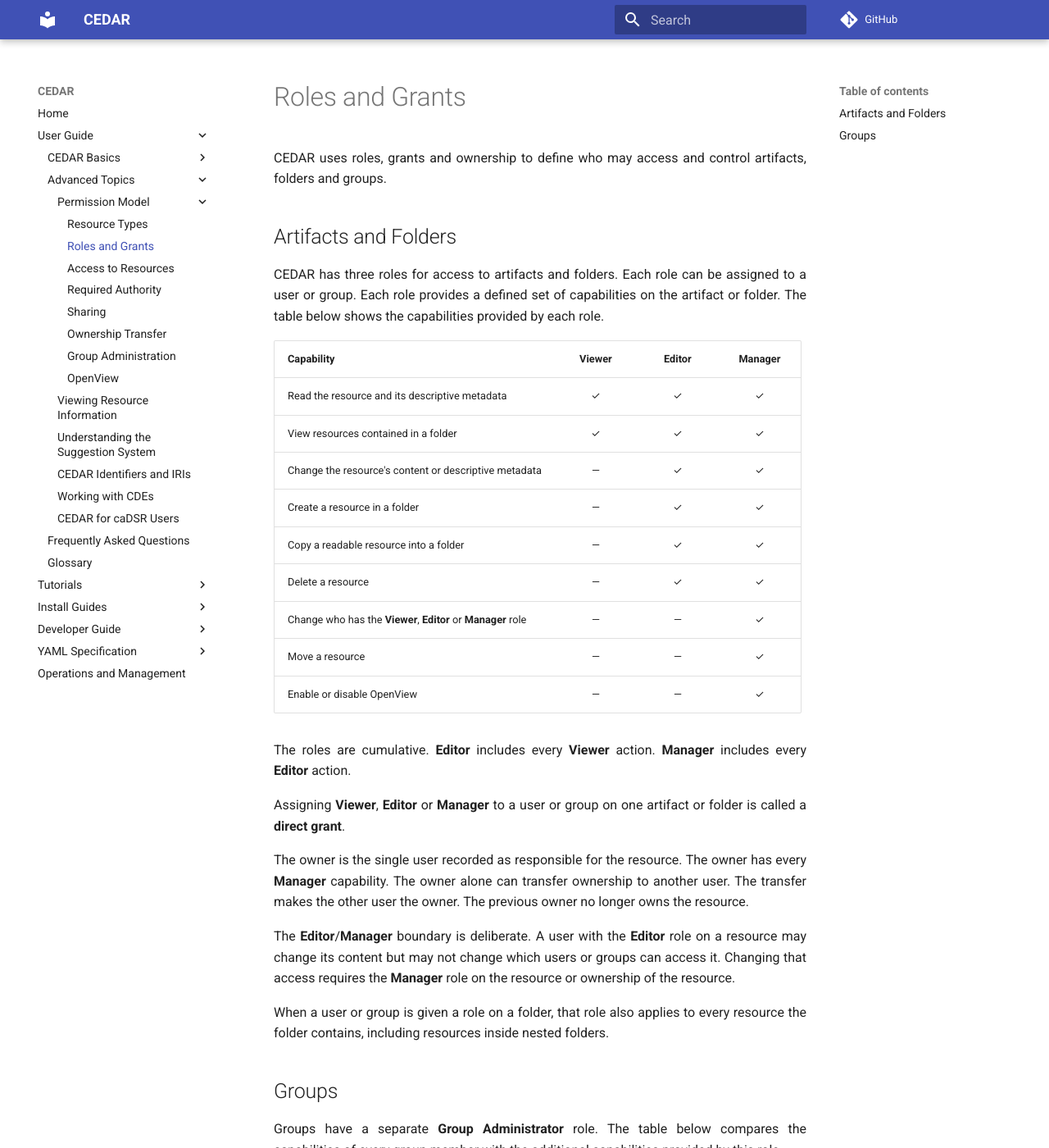
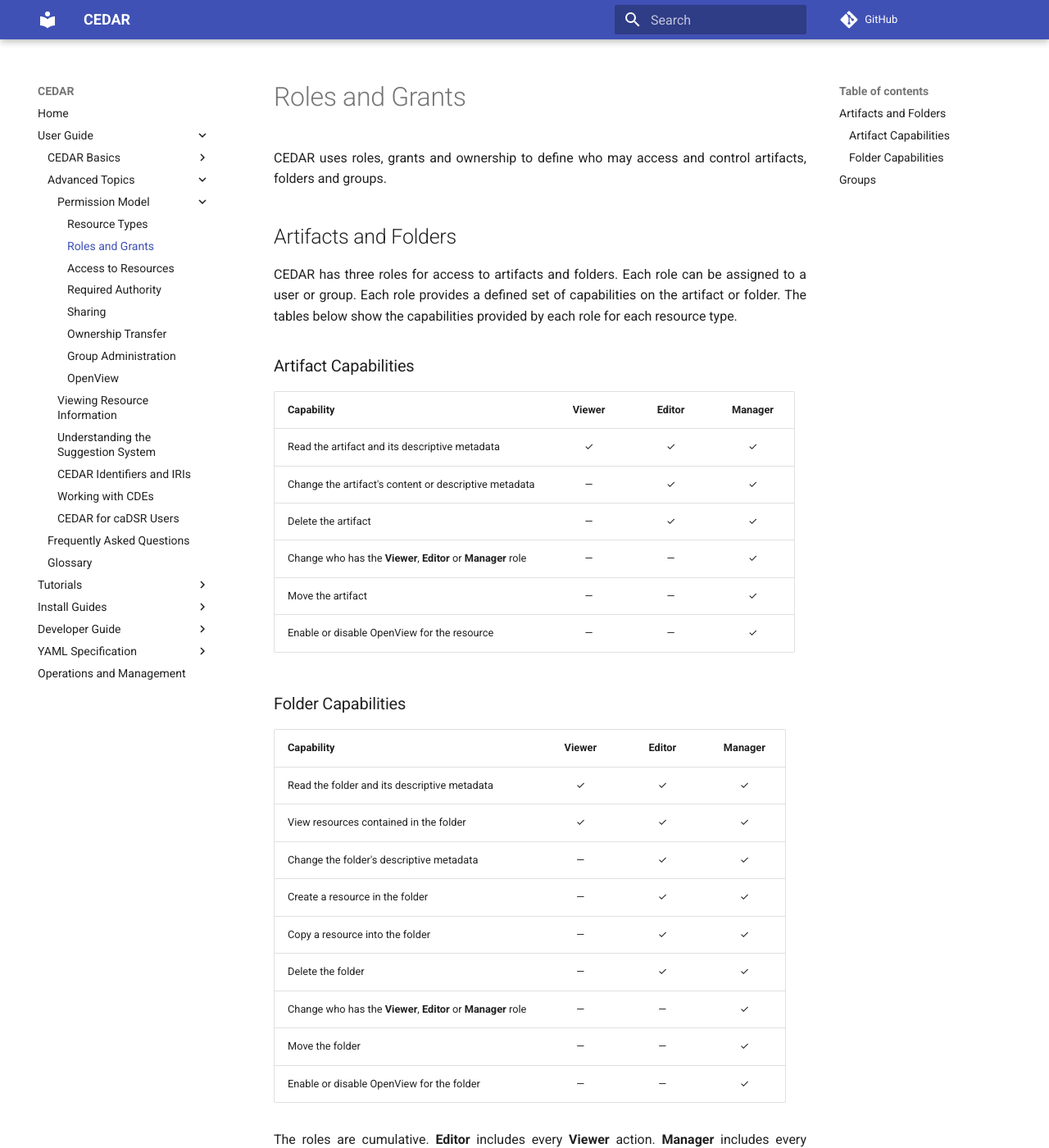
Before and after one commit to metadatacenter/cedar-mkdocs, an MkDocs documentation site: the page built from docs/user-guide/advanced-topics/permission-model/roles-and-grants.md, in a window 1280 px wide and 1400 px high. Shown: the whole window at 82% size. Built offline with MkDocs 1.6.1 and Material for MkDocs 9.7.7, drawn with Linux system fonts in a browser that asks for light colours; comment, search, counter and statistics services are not loaded.

Commit message:
Clarify artifact and folder role capabilities

```diff
--- a/docs/user-guide/advanced-topics/permission-model/roles-and-grants.md
+++ b/docs/user-guide/advanced-topics/permission-model/roles-and-grants.md
@@ -6,20 +6,33 @@
 ## Artifacts and Folders
 
 CEDAR has three roles for access to artifacts and folders. Each role can be assigned to a user or
-group. Each role provides a defined set of capabilities on the artifact or folder. The table below
-shows the capabilities provided by each role.
+group. Each role provides a defined set of capabilities on the artifact or folder. The tables below
+show the capabilities provided by each role for each resource type.
+
+### Artifact Capabilities
 
 | Capability | **Viewer** | **Editor** | **Manager** |
 |---|:---:|:---:|:---:|
-| Read the resource and its descriptive metadata | ✓ | ✓ | ✓ |
-| View resources contained in a folder | ✓ | ✓ | ✓ |
-| Change the resource's content or descriptive metadata | — | ✓ | ✓ |
-| Create a resource in a folder | — | ✓ | ✓ |
-| Copy a readable resource into a folder | — | ✓ | ✓ |
-| Delete a resource | — | ✓ | ✓ |
+| Read the artifact and its descriptive metadata | ✓ | ✓ | ✓ |
+| Change the artifact's content or descriptive metadata | — | ✓ | ✓ |
+| Delete the artifact | — | ✓ | ✓ |
 | Change who has the **Viewer**, **Editor** or **Manager** role | — | — | ✓ |
-| Move a resource | — | — | ✓ |
-| Enable or disable OpenView | — | — | ✓ |
+| Move the artifact | — | — | ✓ |
+| Enable or disable OpenView for the resource | — | — | ✓ |
+
+### Folder Capabilities
+
+| Capability | **Viewer** | **Editor** | **Manager** |
+|---|:---:|:---:|:---:|
+| Read the folder and its descriptive metadata | ✓ | ✓ | ✓ |
+| View resources contained in the folder | ✓ | ✓ | ✓ |
+| Change the folder's descriptive metadata | — | ✓ | ✓ |
+| Create a resource in the folder | — | ✓ | ✓ |
+| Copy a resource into the folder | — | ✓ | ✓ |
+| Delete the folder | — | ✓ | ✓ |
+| Change who has the **Viewer**, **Editor** or **Manager** role | — | — | ✓ |
+| Move the folder | — | — | ✓ |
+| Enable or disable OpenView for the folder | — | — | ✓ |
 
 The roles are cumulative. **Editor** includes every **Viewer** action. **Manager** includes every
 **Editor** action.
```
